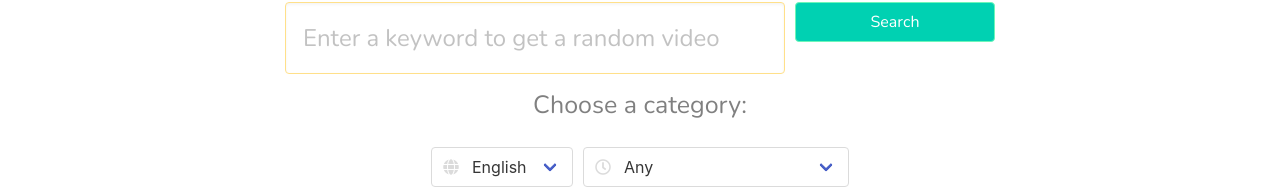
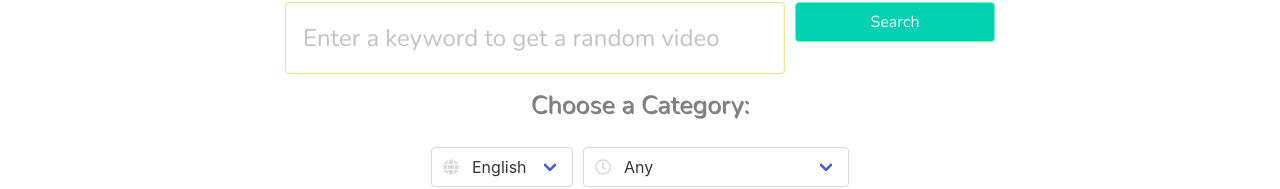
Before and after one commit to StephGidde/choost, a React (Create React App) app in the folder client/: page / in a window 1280 px wide. Shown: the part 478-667 px from the top of the page. Built offline with nearby package versions, Linux system fonts and the light colour scheme; no server answers.

Commit message:
small fixes

```diff
--- a/client/src/App.css
+++ b/client/src/App.css
@@ -199,6 +199,8 @@ a {
   font-size: 25px;
   color: grey;
   font-family: "Nunito", sans-serif;
+  text-shadow: 1px 1px grey;
+
 }
 
 .category-title-container {
--- a/client/src/components/AddCategory.js
+++ b/client/src/components/AddCategory.js
@@ -78,10 +78,10 @@ class AddCategory extends Component {
   };
 
   changeIconColor = event => {
-    // let mir = (event.target.style.color = "grey");
-    // this.setState({
-    //   showIcon: this.state.showIcon ? false : true
-    // });
+    let mir = (event.target.style.color = "grey");
+    this.setState({
+      showIcon: this.state.showIcon ? false : true
+    });
   };
   handleOptionChange = changeEvent => {
     this.setState({
--- a/client/src/components/Home.js
+++ b/client/src/components/Home.js
@@ -101,7 +101,7 @@ class Home extends Component {
         </div>
         <div className="intro-container">
           <div className="is-divider" data-content="OR" />
-          <div className="category-title-container">Choose a category:</div>
+          <div className="category-title-container">Choose a Category:</div>
         </div>
         <div className="filter-container-ontop-categories">
           <SearchFilter onFilter={this.filterFunction} />
--- a/client/src/components/Player.js
+++ b/client/src/components/Player.js
@@ -42,13 +42,14 @@ class Player extends Component {
 
   componentDidMount() {
     this.getNewVideos()
+    window.scrollTo(0, 0)
   }
 
   getNewVideos = () => {
     let alreadyPlayedCopy = this.props.keyword == "a" ? alreadyPlayedArray1 : alreadyPlayedArray
     let maxResults = "";
     {
-      this.props.keyword == "a" ? (maxResults = 50) : (maxResults = 50);
+      this.props.keyword == "a" ? (maxResults = 5) : (maxResults = 50);
     }
     console.log("Die Results:" + maxResults);
 
```
